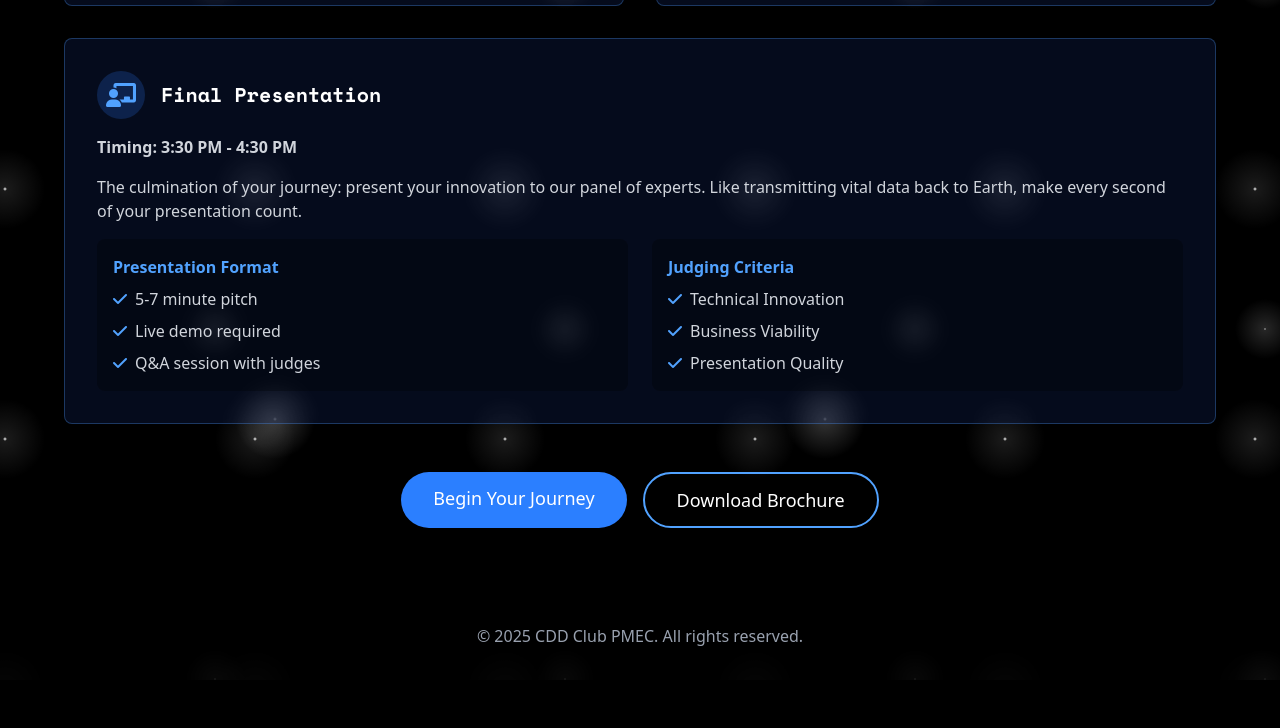
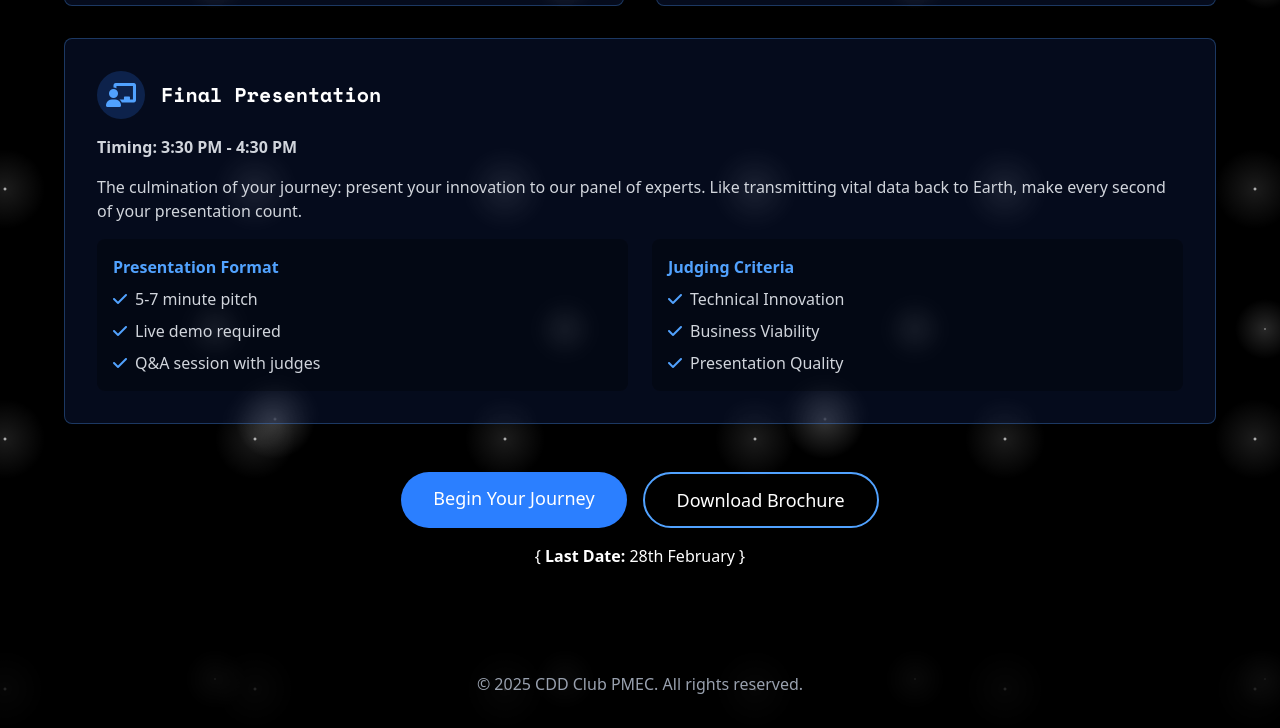
Before and after one commit to Code-name-HeaLer/DevXtreme, a website: page details.html in a window 1280 px wide. Shown: the part 956-1684 px from the top of the page. Before the commit the page ends 1636 px from the top, so only its background shows below. Drawn offline with nearby package versions, Linux system fonts and the light colour scheme.

Commit message:
last date added

```diff
--- a/details.html
+++ b/details.html
@@ -271,6 +271,9 @@
           </a>
         </div>
       </div>
+      <div class="flex justify-center mt-2 p-2">
+        <h3 class="">{ <b>Last Date:</b> 28th February }</h3>
+      </div>
     </main>
 
     <!-- Footer -->
```
Also changed, not shown: output.css.
